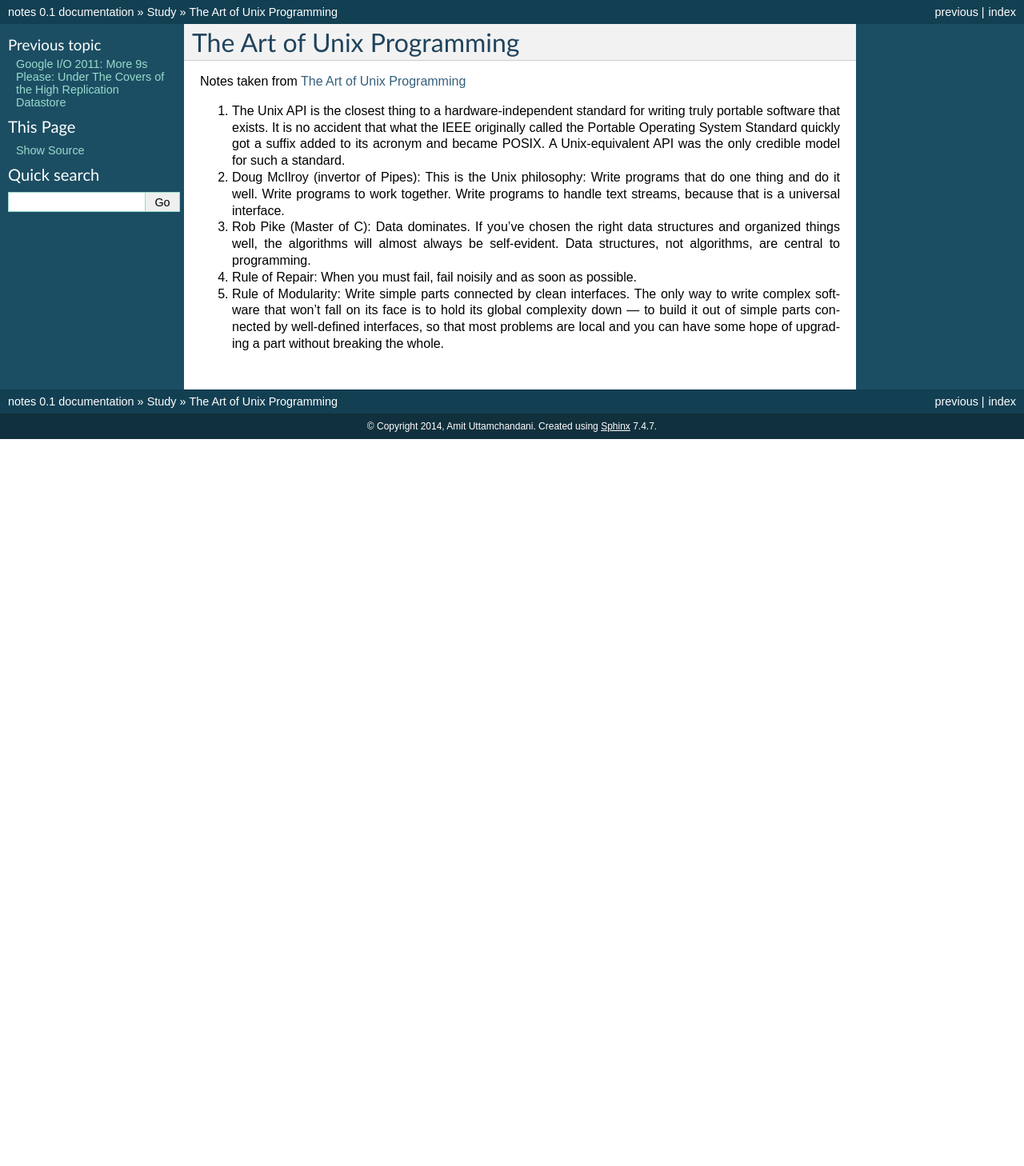
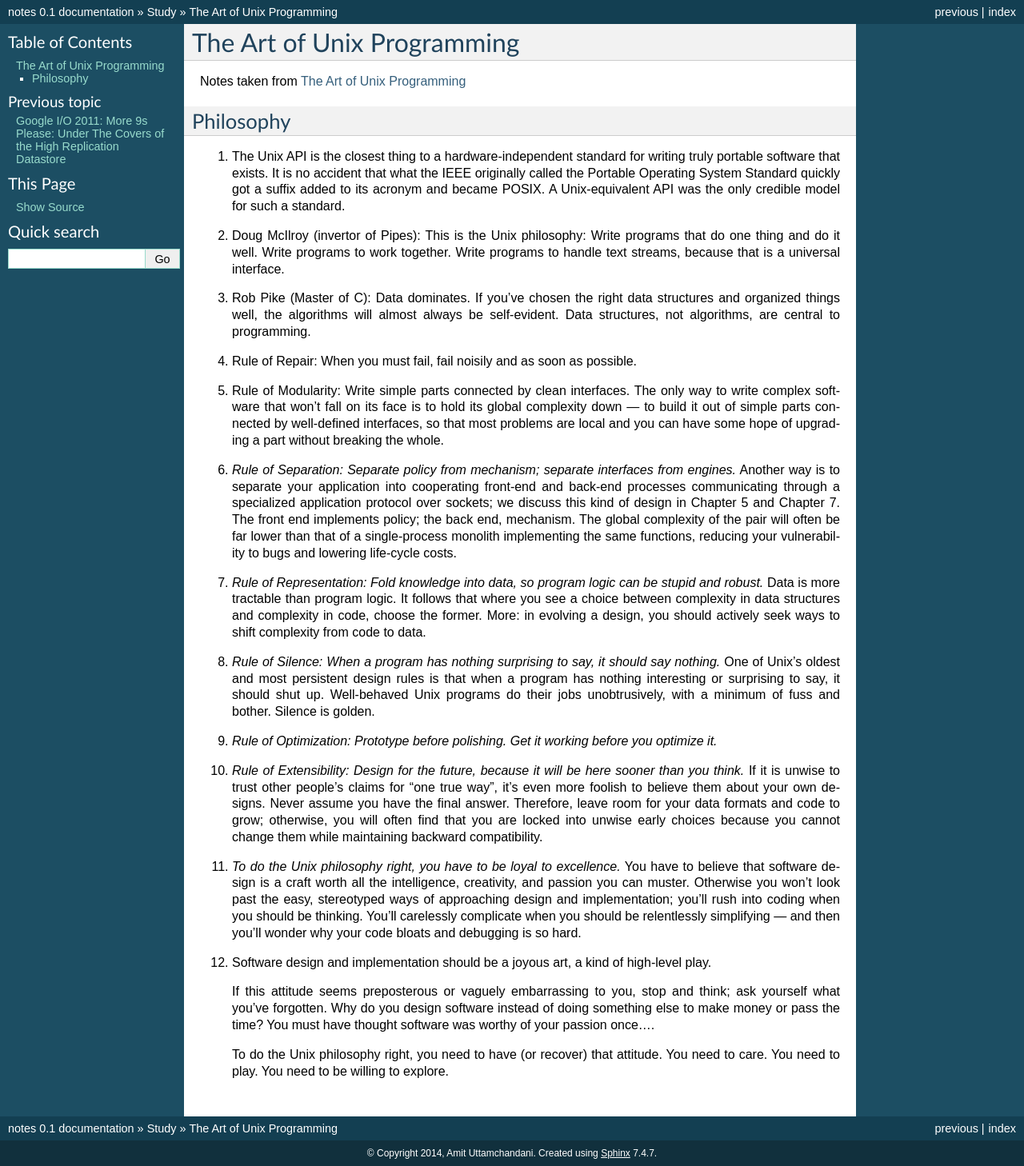
Before and after one commit to amituttam/notes, a Sphinx documentation site: the page built from docs/study/the-art-of-unix-programming.rst, in a window 1280 px wide. Shown: the whole page at 80% size. Built offline with Sphinx 7.4.7, drawn with Linux system fonts in a browser that asks for light colours; before the commit the page ends 900 px from its top, so only the background shows below that.

Commit message:
taoup: Finished CH1

```diff
--- a/docs/study/the-art-of-unix-programming.rst
+++ b/docs/study/the-art-of-unix-programming.rst
@@ -2,6 +2,9 @@ The Art of Unix Programming
 ===========================
 
 Notes taken from `The Art of Unix Programming <http://www.faqs.org/docs/artu/index.html>`_
+
+Philosophy
+----------
 
 #. The Unix API is the closest thing to a hardware-independent standard
    for writing truly portable software that exists. It is no accident
@@ -29,3 +32,61 @@ Notes taken from `The Art of Unix Programming <http://www.faqs.org/docs/artu/ind
    connected by well-defined interfaces, so that most problems are local
    and you can have some hope of upgrading a part without breaking the
    whole.
+
+#. *Rule of Separation: Separate policy from mechanism; separate
+   interfaces from engines.* Another way is to separate your application
+   into cooperating front-end and back-end processes communicating
+   through a specialized application protocol over sockets; we discuss
+   this kind of design in Chapter 5 and Chapter 7. The front end
+   implements policy; the back end, mechanism. The global complexity of
+   the pair will often be far lower than that of a single-process
+   monolith implementing the same functions, reducing your vulnerability
+   to bugs and lowering life-cycle costs.
+
+#. *Rule of Representation: Fold knowledge into data, so program logic
+   can be stupid and robust.* Data is more tractable than program logic.
+   It follows that where you see a choice between complexity in data
+   structures and complexity in code, choose the former. More: in
+   evolving a design, you should actively seek ways to shift complexity
+   from code to data.
+
+#. *Rule of Silence: When a program has nothing surprising to say, it
+   should say nothing.* One of Unix's oldest and most persistent design
+   rules is that when a program has nothing interesting or surprising to
+   say, it should shut up.  Well-behaved Unix programs do their jobs
+   unobtrusively, with a minimum of fuss and bother. Silence is golden.
+
+#. *Rule of Optimization: Prototype before polishing. Get it working
+   before you optimize it.*
+
+#. *Rule of Extensibility: Design for the future, because it will be
+   here sooner than you think.* If it is unwise to trust other people's
+   claims for “one true way”, it's even more foolish to believe them
+   about your own designs. Never assume you have the final answer.
+   Therefore, leave room for your data formats and code to grow;
+   otherwise, you will often find that you are locked into unwise early
+   choices because you cannot change them while maintaining backward
+   compatibility.
+
+#. *To do the Unix philosophy right, you have to be loyal to
+   excellence.*
+   You have to believe that software design is a craft worth all the
+   intelligence, creativity, and passion you can muster. Otherwise you
+   won't look past the easy, stereotyped ways of approaching design and
+   implementation; you'll rush into coding when you should be thinking.
+   You'll carelessly complicate when you should be relentlessly
+   simplifying — and then you'll wonder why your code bloats and
+   debugging is so hard.
+
+#. Software design and implementation should be a joyous art, a kind of
+   high-level play.
+
+   If this attitude seems preposterous or vaguely embarrassing to you,
+   stop and think; ask yourself what you've forgotten. Why do you design
+   software instead of doing something else to make money or pass the
+   time? You must have thought software was worthy of your passion
+   once....
+
+   To do the Unix philosophy right, you need to have (or recover) that
+   attitude. You need to care. You need to play. You need to be willing
+   to explore.
```
